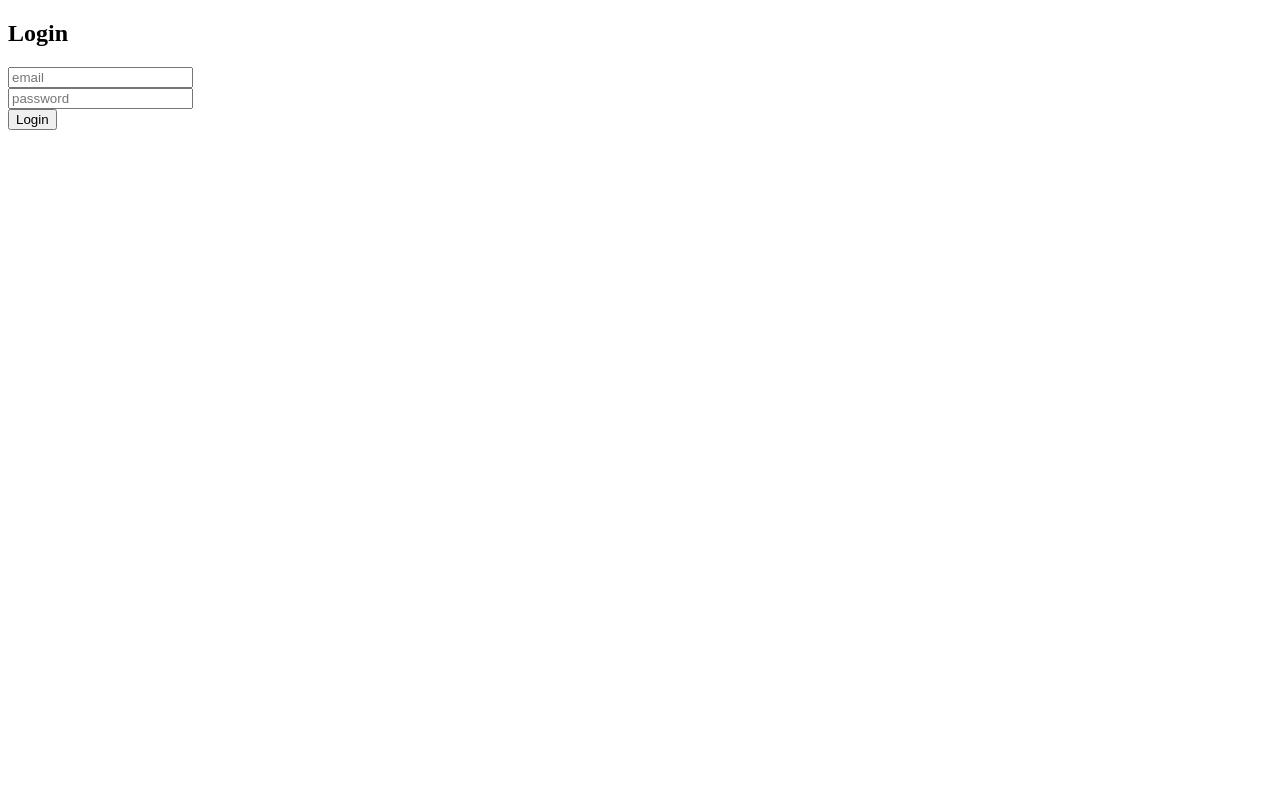
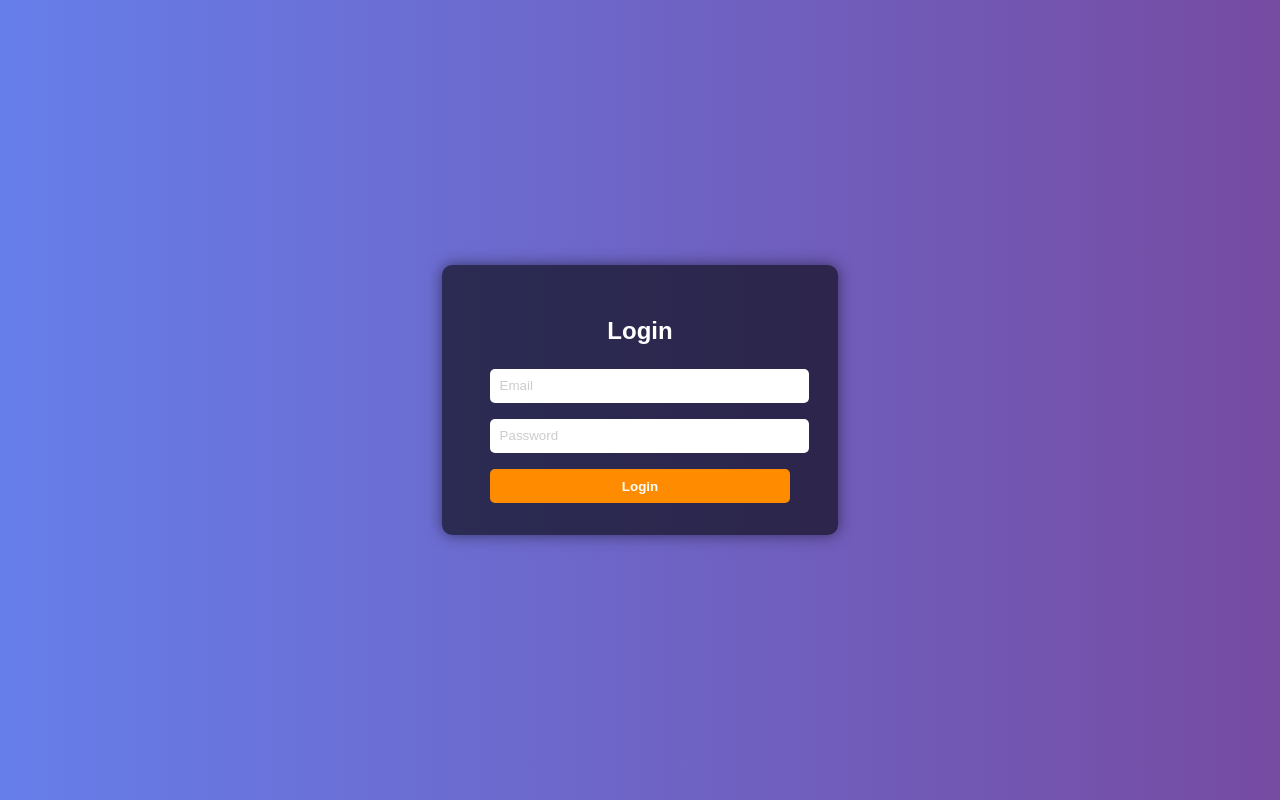
Before and after one commit to Ziscofania/Zapateria-Web, a website: page public/login.html in a window 1280 px wide. Drawn offline with Linux system fonts and the light colour scheme.

Commit message:
cambios hpt vida

```diff
--- a/public/login.html
+++ b/public/login.html
@@ -1,15 +1,80 @@
+<!DOCTYPE html>
+<html lang="en">
+<head>
+  <meta charset="UTF-8">
+  <meta name="viewport" content="width=device-width, initial-scale=1.0">
+  <title>Login</title>
+  <style>
+    body {
+      font-family: Arial, sans-serif;
+      background: linear-gradient(to right, #667eea, #764ba2);
+      display: flex;
+      justify-content: center;
+      align-items: center;
+      height: 100vh;
+      margin: 0;
+      color: #fff;
+    }
 
-<!doctype html>
-<html>
-<head>
-  <meta charset="utf-8" />
-  <title>Login</title>
+    .login-container {
+      background-color: rgba(0,0,0,0.6);
+      padding: 2rem 3rem;
+      border-radius: 10px;
+      box-shadow: 0 0 15px rgba(0,0,0,0.5);
+      width: 300px;
+      text-align: center;
+    }
+
+    .login-container h2 {
+      margin-bottom: 1.5rem;
+    }
+
+    .login-container input {
+      width: 100%;
+      padding: 0.6rem;
+      margin-bottom: 1rem;
+      border-radius: 5px;
+      border: none;
+    }
+
+    .login-container button {
+      width: 100%;
+      padding: 0.6rem;
+      background-color: #ff8c00;
+      border: none;
+      border-radius: 5px;
+      color: #fff;
+      font-weight: bold;
+      cursor: pointer;
+    }
+
+    .login-container button:hover {
+      background-color: #ffa733;
+    }
+
+    #setupArea, #verifyArea {
+      margin-top: 1rem;
+      background-color: rgba(255,255,255,0.1);
+      padding: 1rem;
+      border-radius: 5px;
+    }
+
+    #setupArea img {
+      width: 150px;
+      margin: 0.5rem 0;
+    }
+
+    input::placeholder {
+      color: #ccc;
+    }
+  </style>
 </head>
 <body>
+  <div class="login-container">
     <h2>Login</h2>
     <form id="loginForm">
-    <input id="email" placeholder="email" required /><br/>
-    <input id="password" type="password" placeholder="password" required /><br/>
+      <input id="email" type="email" placeholder="Email" required />
+      <input id="password" type="password" placeholder="Password" required />
       <button type="submit">Login</button>
     </form>
 
@@ -27,7 +92,8 @@
       <input id="code" placeholder="123456" />
       <button id="verify">Verify</button>
     </div>
+  </div>
 
-  <script src="/public/js/login.js"></script>
+  <script src="/js/login.js"></script>
 </body>
 </html>
```
Also changed, not shown: src/server.ts (+10 -9 lines). Lines whose indentation alone changed are shown as unchanged.
